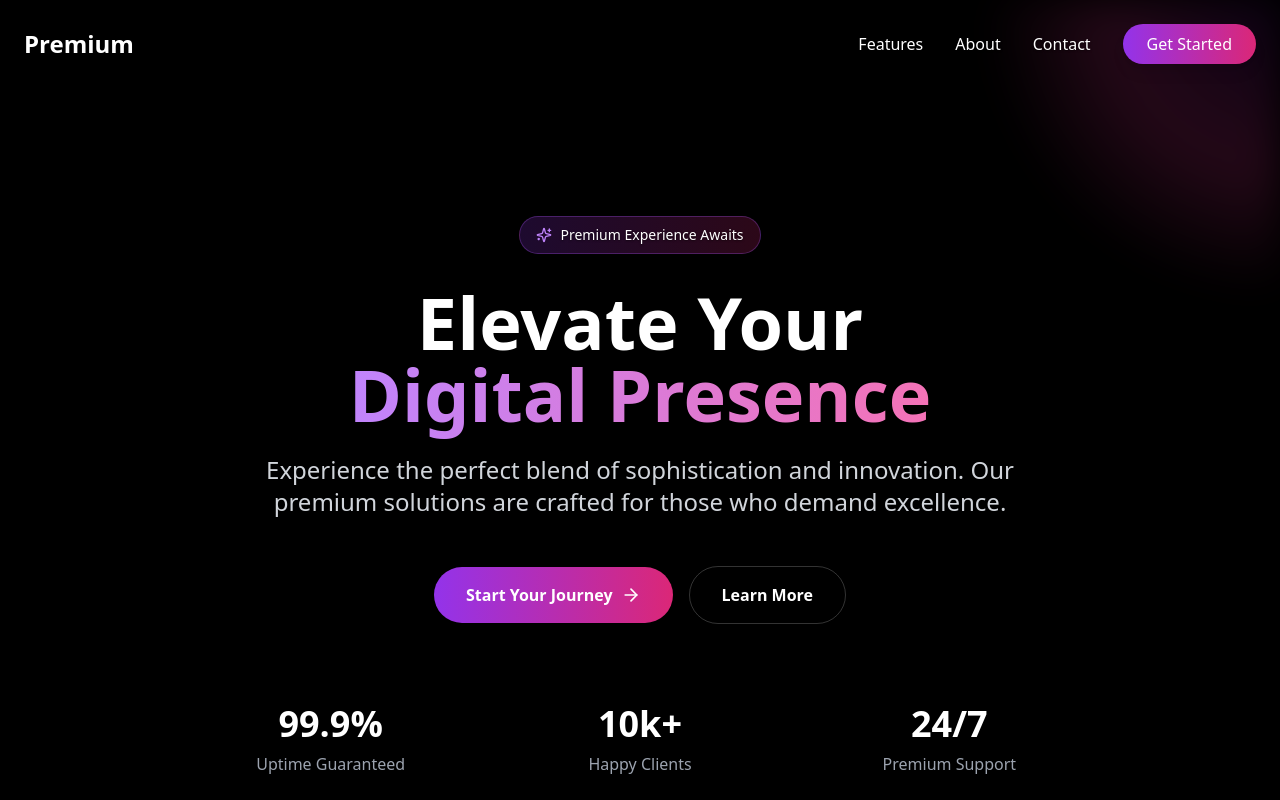
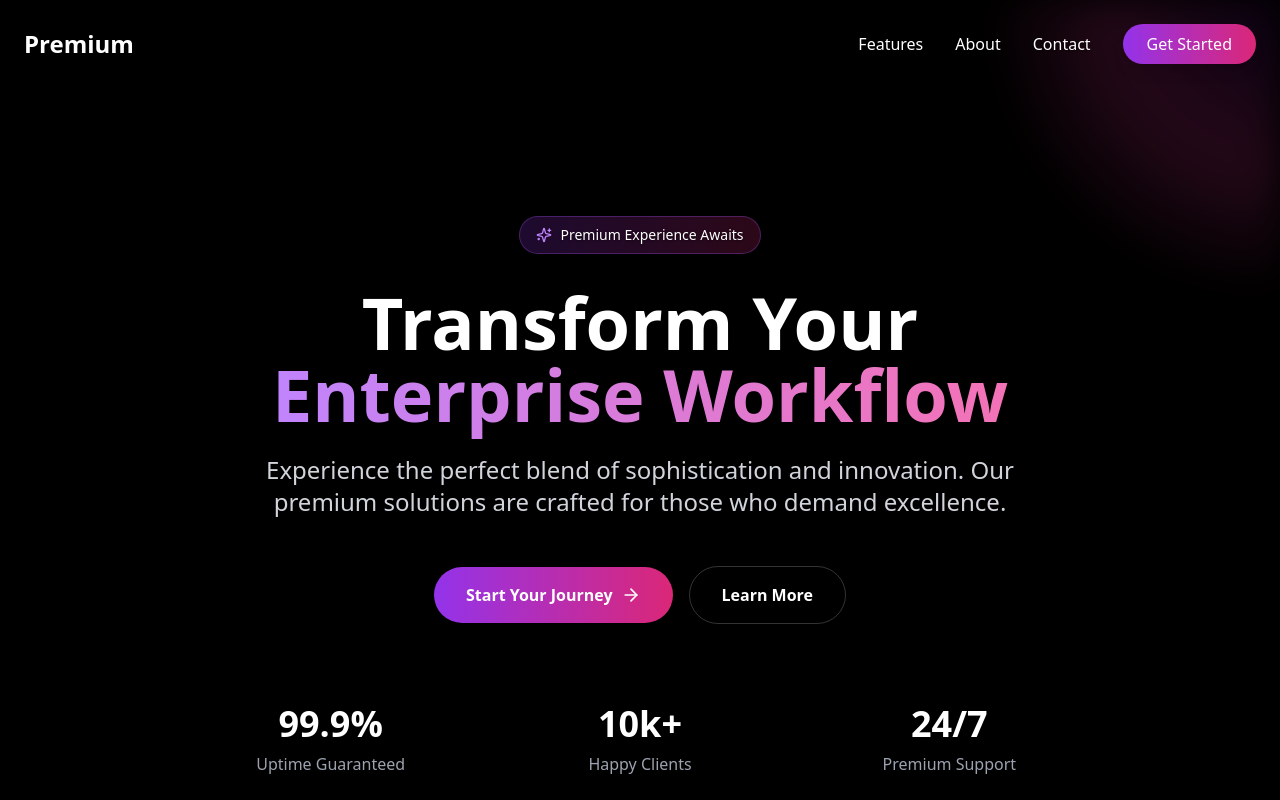
Before and after one commit to harshith397/One_Office.ai, a React (Vite) app: page / in a window 1280 px wide. Shown: the top 800 px of the page. Built offline with nearby package versions, Linux system fonts and the light colour scheme.

Commit message:
Refactor: Update hero headline
Replaced the hero headline "Elevate Your Digital Presence" with "Transform Your Enterprise Workflow".

```diff
--- a/src/components/Hero.tsx
+++ b/src/components/Hero.tsx
@@ -1,4 +1,3 @@
-
 import React from 'react';
 import { ArrowRight, Sparkles } from 'lucide-react';
 
@@ -20,14 +19,14 @@ const Hero = () => {
         {/* Main Headline */}
         <h1 className="text-4xl md:text-6xl lg:text-7xl font-bold text-white mb-6 leading-tight">
           <span style={{ textShadow: '0 2px 4px rgba(0,0,0,0.7)' }}>
-            Elevate Your
+            Transform Your
           </span>
           <br />
           <span
             className="bg-gradient-to-r from-purple-400 to-pink-400 bg-clip-text text-transparent"
             style={{ textShadow: 'none' }}
           >
-            Digital Presence
+            Enterprise Workflow
           </span>
         </h1>
 
```
